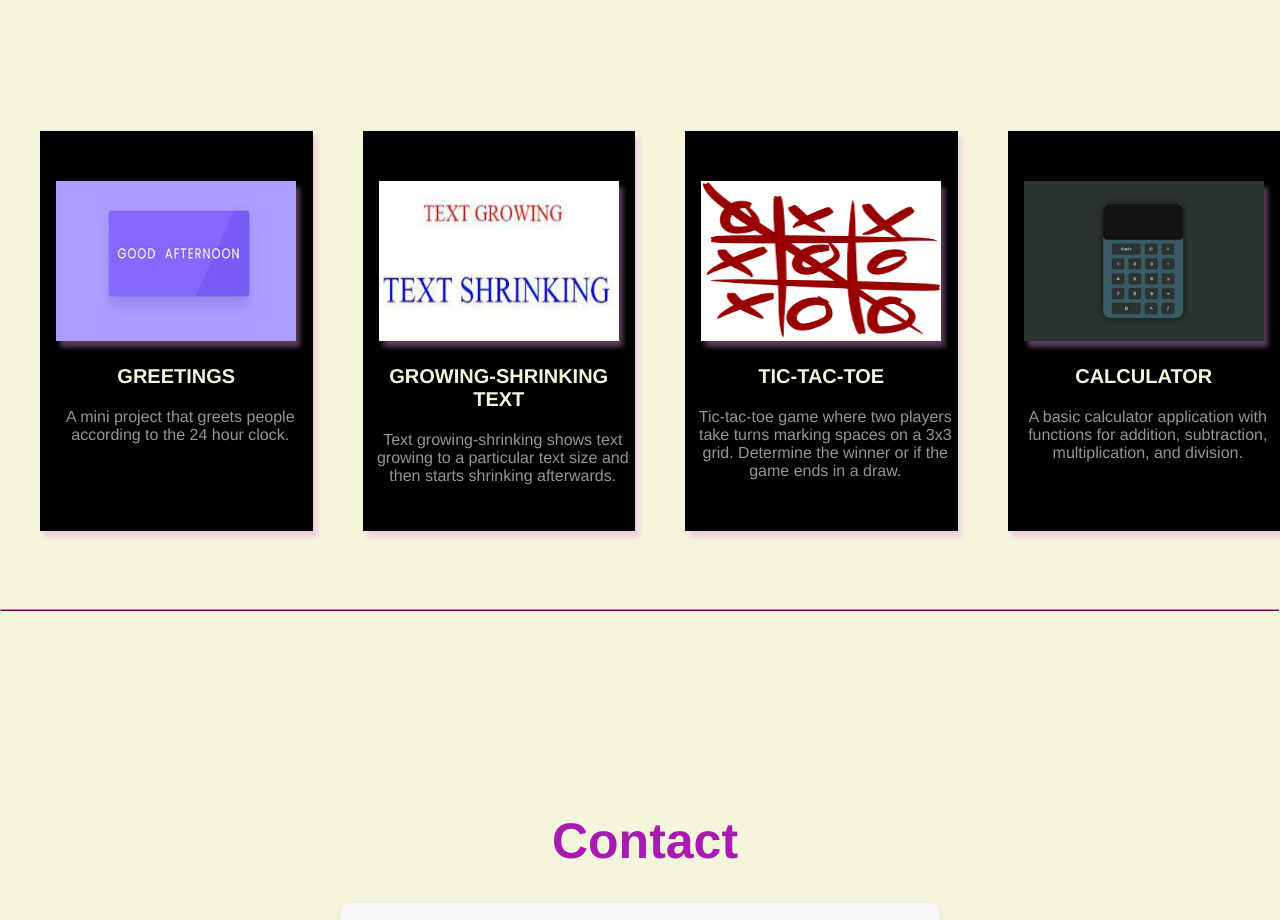
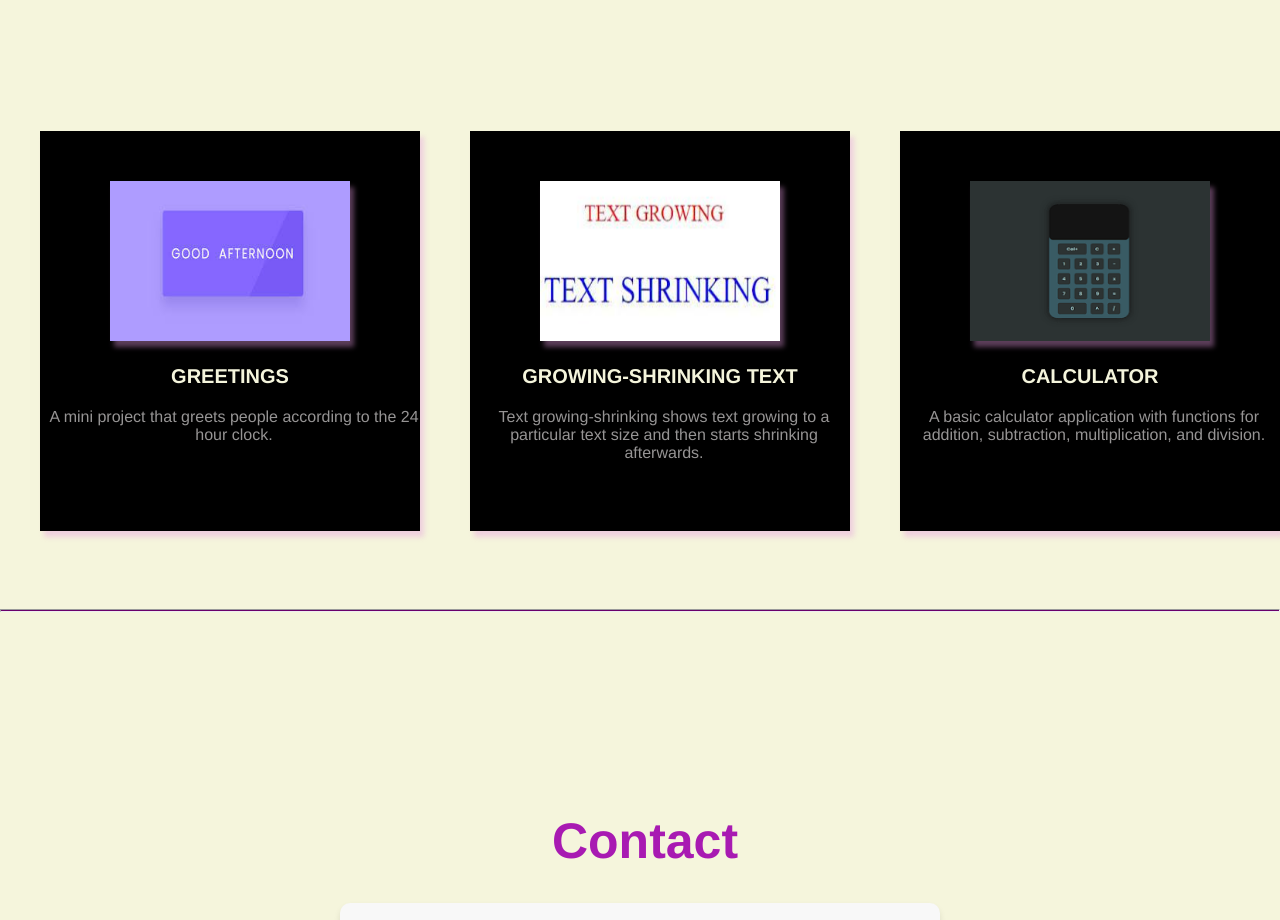
Before and after one commit to SrishtiPundir12/projectss, a plain HTML site: page index.html in a window 1280 px wide. Shown: the part 3100-4020 px from the top of the page. Drawn offline with Linux system fonts and the light colour scheme.

Commit message:
Update index.html

```diff
--- a/index.html
+++ b/index.html
@@ -184,12 +184,7 @@
                     <p class="projdesc">Text growing-shrinking shows text growing to a particular text size and then
                         starts shrinking afterwards. </p>
                 </div>
-                <div class="proj">
-                    <a href="tictactoe.html"><img class="himg" src="tic.png" alt=""></a>
-                    <p class="projtext">TIC-TAC-TOE </p>
-                    <p class="projdesc">Tic-tac-toe game where two players take turns marking spaces on a 3x3 grid.
-                        Determine the winner or if the game ends in a draw. </p>
-                </div>
+
                 <div class="proj">
                     <a href="calculator.html"><img class="himg" src="calculator.png" alt=""></a>
                     <p class="projtext">CALCULATOR</p>
```
